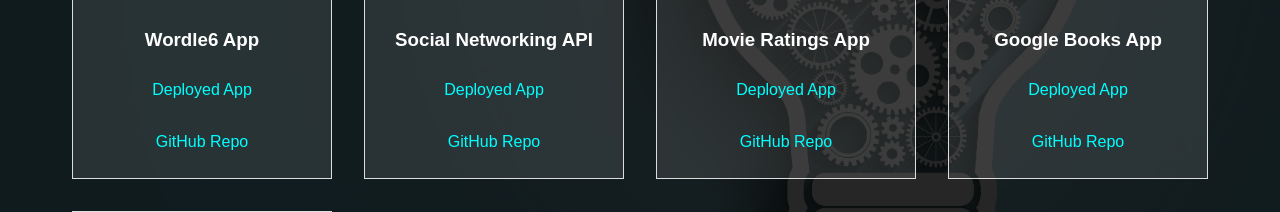
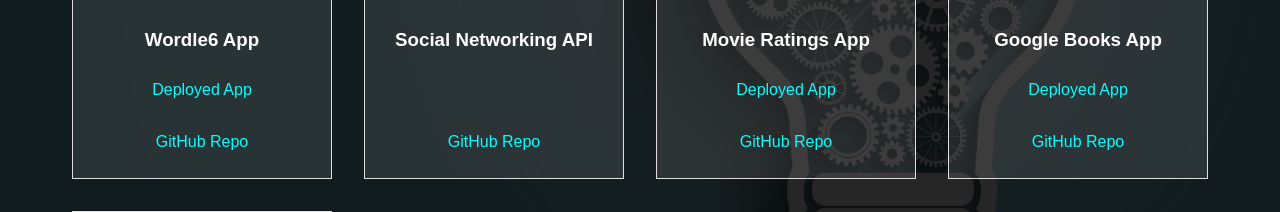
Before and after one commit to digitalscribe53/React-Portfolio, a React (Vite) app: page /portfolio in a window 1280 px wide. Shown: the part 354-566 px from the top of the page. Built offline with nearby package versions, Linux system fonts and the light colour scheme.

Commit message:
Updated Project component to conditionally pass the deployedLink prop

```diff
--- a/src/components/Project.jsx
+++ b/src/components/Project.jsx
@@ -9,8 +9,15 @@
       <div className="project-details">
         <h3>{title}</h3>
         <div className="project-links">
-          <a href={deployedLink} target="_blank" rel="noopener noreferrer">Deployed App</a>
-          <a href={githubLink} target="_blank" rel="noopener noreferrer">GitHub Repo</a>
+          {/* Only render the Deployed App link if a deployedLink exists */}
+          {deployedLink && (
+            <a href={deployedLink} target="_blank" rel="noopener noreferrer">
+              Deployed App
+            </a>
+          )}
+          <a href={githubLink} target="_blank" rel="noopener noreferrer">
+            GitHub Repo
+          </a>
         </div>
       </div>
     </div>
```
